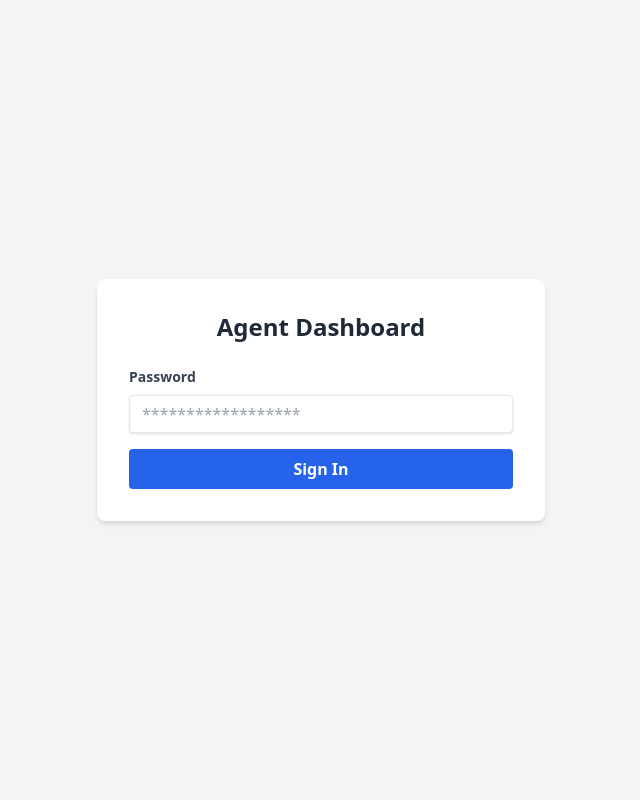
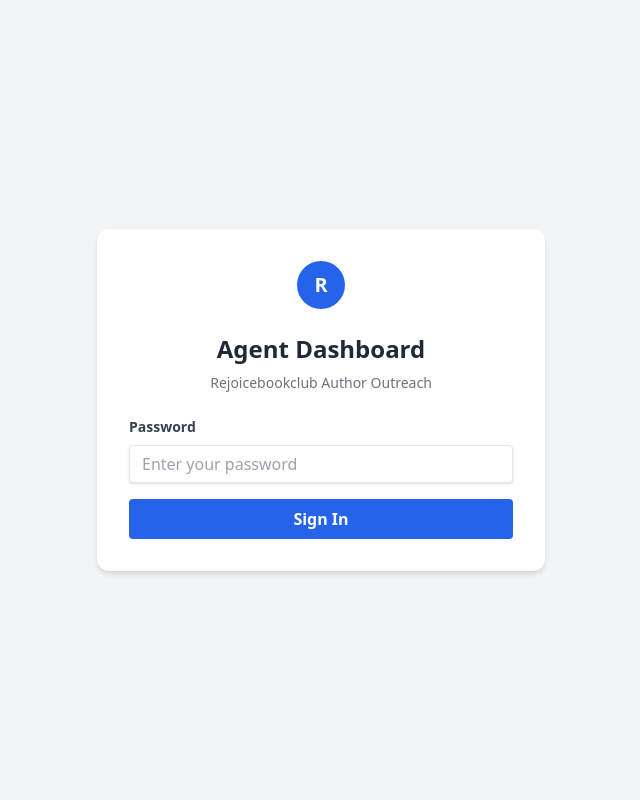
Before and after one commit to OlamilekanAMF/author-outreach-agent, a Flask app: template dashboard/templates/login.html in a window 1280 px wide. Shown: the whole page, without its empty margins (319-959 px from the left). Run offline with Flask 3, Linux system fonts and the light colour scheme; the template is opened without the code that fills it, so the values that code supplies are empty; parts of the project's set-up code (start-up, migrations or seed data) failed here and were passed over; some libraries are stand-ins or nearby versions.

Commit message:
Refactor login page layout and functionality

```diff
--- a/dashboard/templates/login.html
+++ b/dashboard/templates/login.html
@@ -5,33 +5,78 @@
     <meta name="viewport" content="width=device-width, initial-scale=1.0">
     <title>Dashboard Login - Rejoicebookclub</title>
     <script src="https://cdn.tailwindcss.com"></script>
-    <style>
-        body { background-color: #f3f4f6; }
-    </style>
 </head>
-<body class="flex items-center justify-center min-h-screen">
-    <div class="bg-white p-8 rounded-lg shadow-md w-full max-w-md">
-        <h1 class="text-2xl font-bold mb-6 text-center text-gray-800">Agent Dashboard</h1>
-        {% if error %}
-        <div class="bg-red-100 border border-red-400 text-red-700 px-4 py-3 rounded mb-4">
-            {{ error }}
+<body class="flex items-center justify-center min-h-screen bg-gray-100">
+    <div class="bg-white p-8 rounded-xl shadow-md w-full max-w-md">
+        <div class="flex justify-center mb-6">
+            <div class="bg-blue-600 text-white rounded-full w-12 h-12 flex items-center justify-center text-xl font-bold">R</div>
         </div>
-        {% endif %}
-        <form method="POST">
-            <div class="mb-4">
-                <label class="block text-gray-700 text-sm font-bold mb-2" for="password">
-                    Password
-                </label>
-                <input class="shadow appearance-none border rounded w-full py-2 px-3 text-gray-700 leading-tight focus:outline-none focus:shadow-outline"
-                       id="password" name="password" type="password" placeholder="******************" required>
-            </div>
-            <div class="flex items-center justify-between">
-                <button class="bg-blue-600 hover:bg-blue-700 text-white font-bold py-2 px-4 rounded focus:outline-none focus:shadow-outline w-full transition duration-300"
-                        type="submit">
-                    Sign In
-                </button>
-            </div>
-        </form>
+        <h1 class="text-2xl font-bold mb-2 text-center text-gray-800">Agent Dashboard</h1>
+        <p class="text-center text-gray-500 text-sm mb-6">Rejoicebookclub Author Outreach</p>
+
+        <div id="error-box" class="hidden bg-red-100 border border-red-400 text-red-700 px-4 py-3 rounded mb-4 text-sm"></div>
+
+        <div class="mb-4">
+            <label class="block text-gray-700 text-sm font-bold mb-2" for="password">Password</label>
+            <input
+                class="shadow appearance-none border rounded w-full py-2 px-3 text-gray-700 leading-tight focus:outline-none focus:ring-2 focus:ring-blue-500"
+                id="password" type="password" placeholder="Enter your password" required
+                onkeydown="if(event.key==='Enter') login()"
+            >
+        </div>
+
+        <button
+            onclick="login()"
+            id="login-btn"
+            class="bg-blue-600 hover:bg-blue-700 text-white font-bold py-2 px-4 rounded w-full transition duration-300"
+        >
+            Sign In
+        </button>
     </div>
+
+    <script>
+        const API_BASE = "https://author-outreach-agent.onrender.com";
+
+        // Redirect if already logged in
+        if (localStorage.getItem("dashboard_token")) {
+            window.location.href = "/dashboard.html";
+        }
+
+        async function login() {
+            const password = document.getElementById("password").value;
+            const btn      = document.getElementById("login-btn");
+            const errorBox = document.getElementById("error-box");
+
+            if (!password) return;
+
+            btn.textContent = "Signing in...";
+            btn.disabled    = true;
+            errorBox.classList.add("hidden");
+
+            try {
+                const res = await fetch(`${API_BASE}/api/login`, {
+                    method: "POST",
+                    headers: { "Content-Type": "application/json" },
+                    body: JSON.stringify({ password })
+                });
+
+                const data = await res.json();
+
+                if (res.ok && data.token) {
+                    localStorage.setItem("dashboard_token", data.token);
+                    window.location.href = "/dashboard.html";
+                } else {
+                    errorBox.textContent = data.error || "Invalid password";
+                    errorBox.classList.remove("hidden");
+                }
+            } catch (err) {
+                errorBox.textContent = "Could not connect to server. Please try again.";
+                errorBox.classList.remove("hidden");
+            } finally {
+                btn.textContent = "Sign In";
+                btn.disabled    = false;
+            }
+        }
+    </script>
 </body>
 </html>
```
